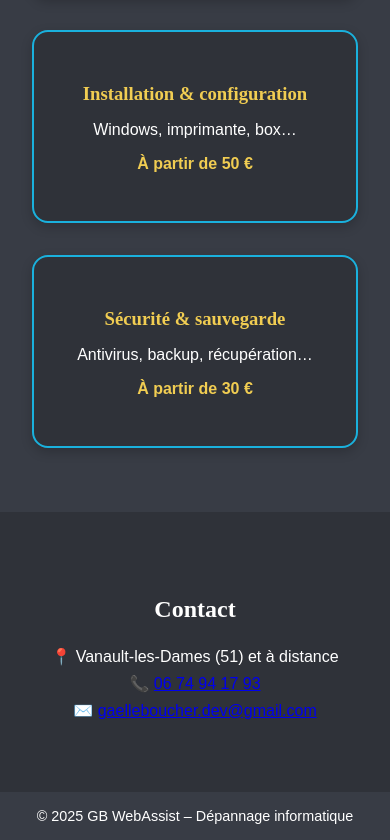
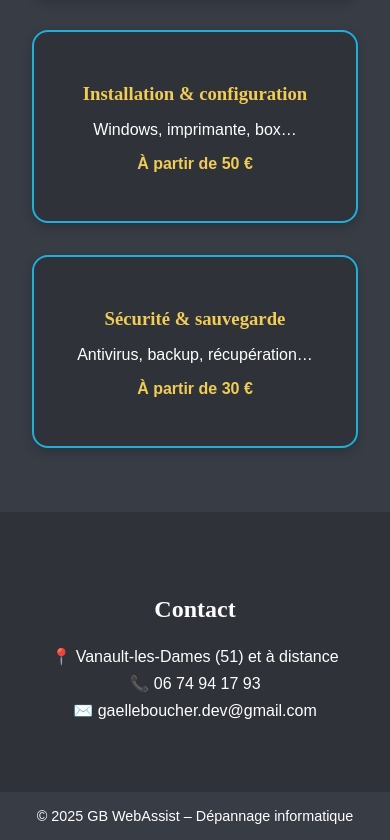
Before and after one commit to GaelleB/gb-webassist-reparationpc, a React (Create React App) app: page / in a window 390 px wide. Shown: the part 854-1694 px from the top of the page. Built offline with nearby package versions, Linux system fonts and the light colour scheme.

Commit message:
mremove soulignement téléphone et mail

```diff
--- a/src/App.css
+++ b/src/App.css
@@ -118,6 +118,16 @@ body {
   margin: 0.5rem 0;
 }
 
+.contact a {
+  text-decoration: none;
+  color: var(--text-light);
+}
+
+.contact a:hover {
+  color: var(--accent-color-1);
+  text-decoration: underline;
+}
+
 /* BUTTONS */
 .btn {
   display: inline-block;
```
